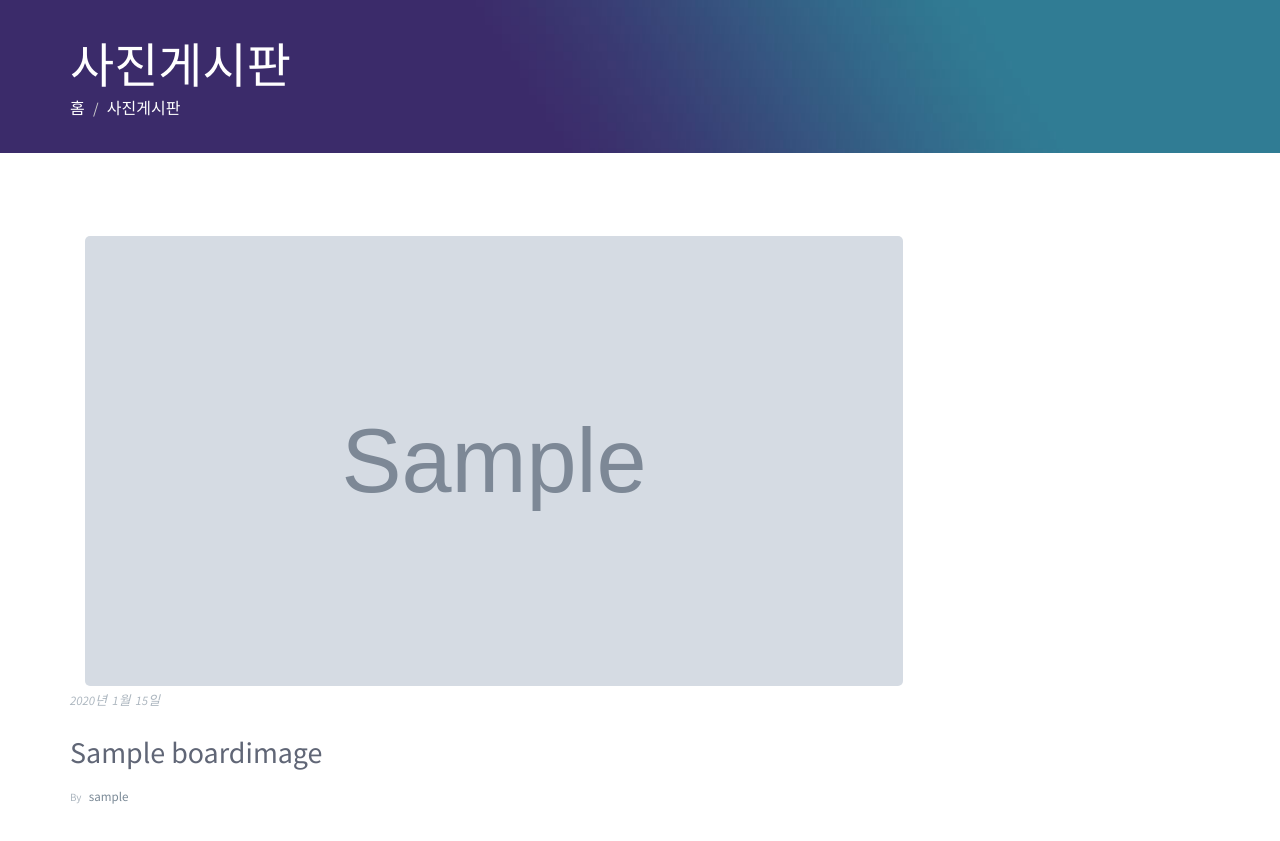
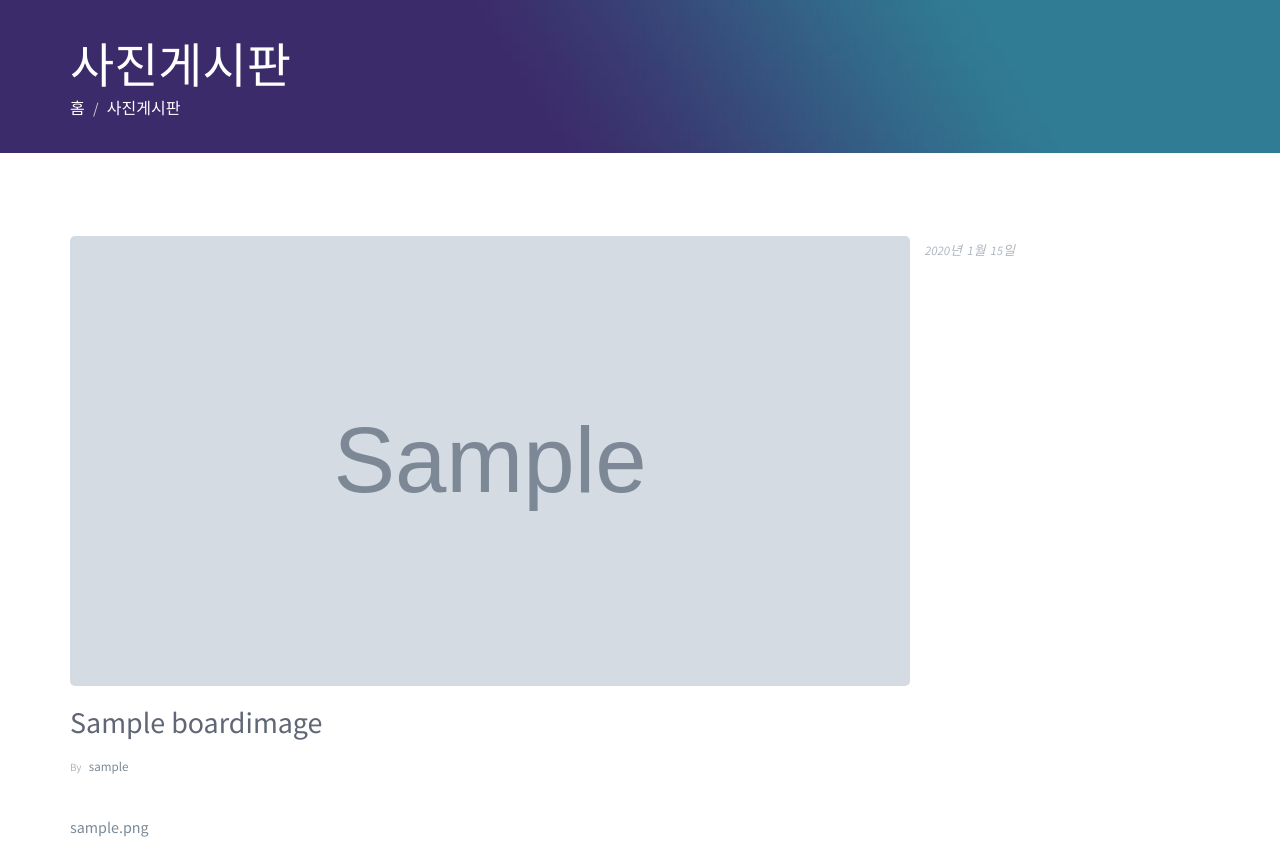
Before and after one commit to pck886/crane, a Django app: page /image_board/ in a window 1280 px wide. Shown: the part 128-969 px from the top of the page. Run offline with Django 3.2, Linux system fonts and the light colour scheme; data comes from the database, SQL or seed files in the repository; tables that the repository leaves empty hold one stand-in row (values such as "Sample post"); grey boxes marked "Sample" are stand-in pictures; some libraries are stand-ins or nearby versions.

Commit message:
width 100%

```diff
--- a/homepage/templates/homepage/imageBoard.html
+++ b/homepage/templates/homepage/imageBoard.html
@@ -37,7 +37,7 @@
 				<div class="col-md-12 col-sm-12">
 					{% for imageboard in imageboards %}
 					<article class="blog-post-wrapper">
-						<div class="figure col-md-12 col-sm-12">
+						<div class="figure" style="width: 100%">
 							<!-- <div id="blog-post-carousel" class="carousel slide blog-carousel" data-ride="carousel"> -->
 							<div class="carousel slide col-md-9 col-sm-9" style="padding-left: 0px;" id="myCarousel-{{ forloop.counter0 }}" name="myCarousel-{{ forloop.counter0 }}">
 								<!-- Wrapper for slides -->
```
